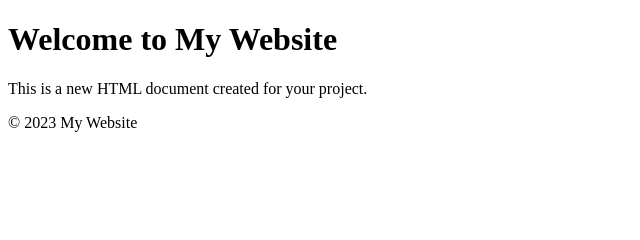
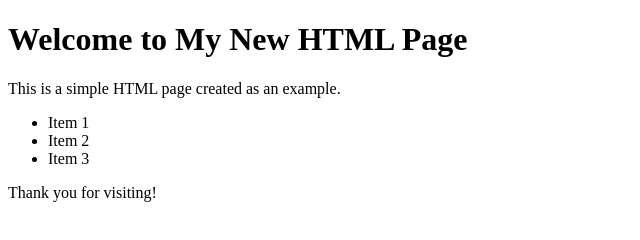
Before and after one commit to Hamzah-2002/Local-Repo, a plain HTML site: page index.html in a window 1280 px wide. Shown: the whole page, without its empty margins (0-640 px from the left). Drawn offline with Linux system fonts and the light colour scheme.

Commit message:
New new Index.html

```diff
--- a/index.html
+++ b/index.html
@@ -6,20 +6,11 @@
     <title>My New HTML Page</title>
 </head>
 <body>
-    <header>
-        <h1>Welcome to My Website</h1>
-    </header>
-    <main>
-        <p>This is a new HTML document created for your project.</p>
-    </main>
-    <footer>
-        <p>&copy; 2023 My Website</p>
-    </footer>
-</body>
-</html>
-
-<script>
-    function greetUser() {
-        alert("Welcome to My Local Repository!");
-    }
-</script>
+    <h1>Welcome to My New HTML Page</h1>
+    <p>This is a simple HTML page created as an example.</p>
+    <ul>
+        <li>Item 1</li>
+        <li>Item 2</li>
+        <li>Item 3</li>
+    </ul>
+    <p>Thank you for visiting!</p>
```
